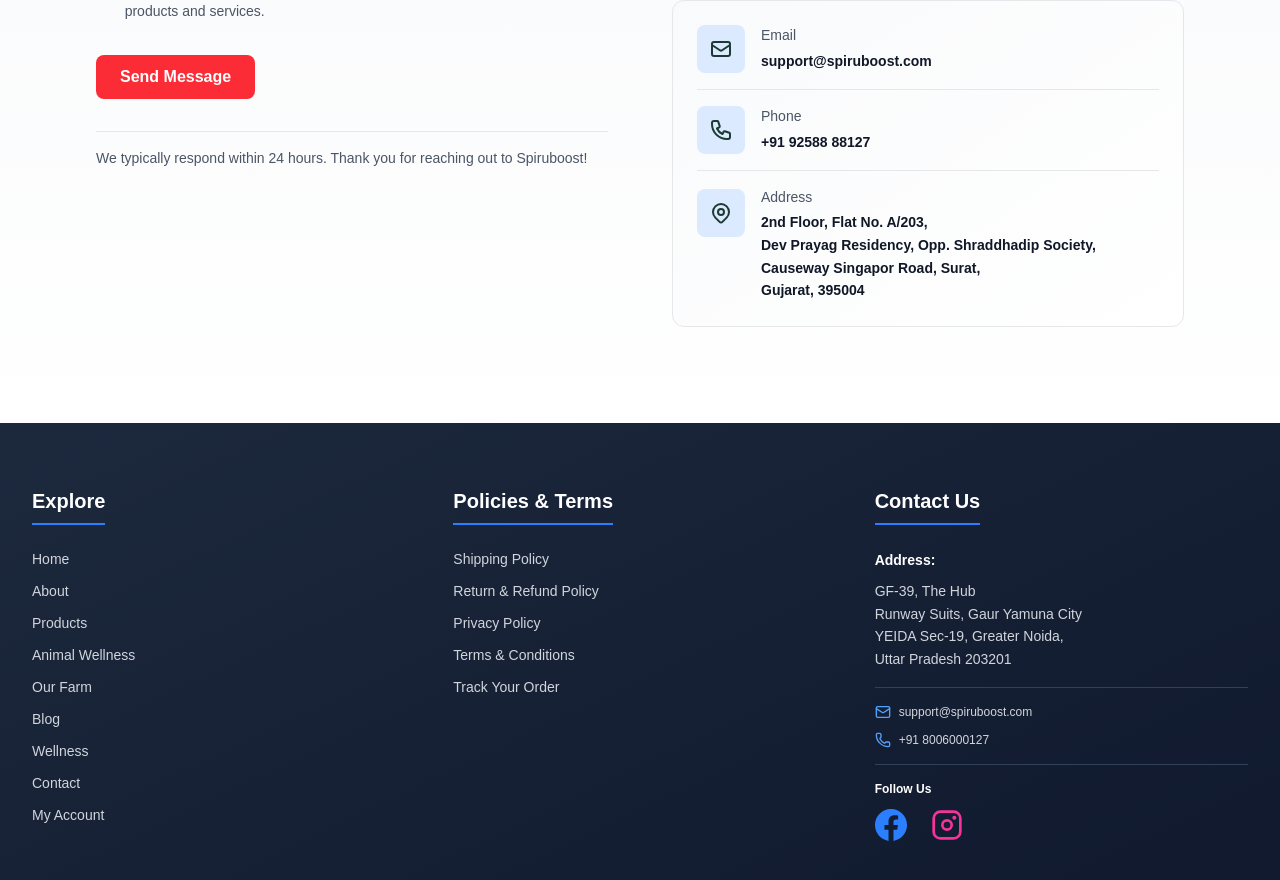
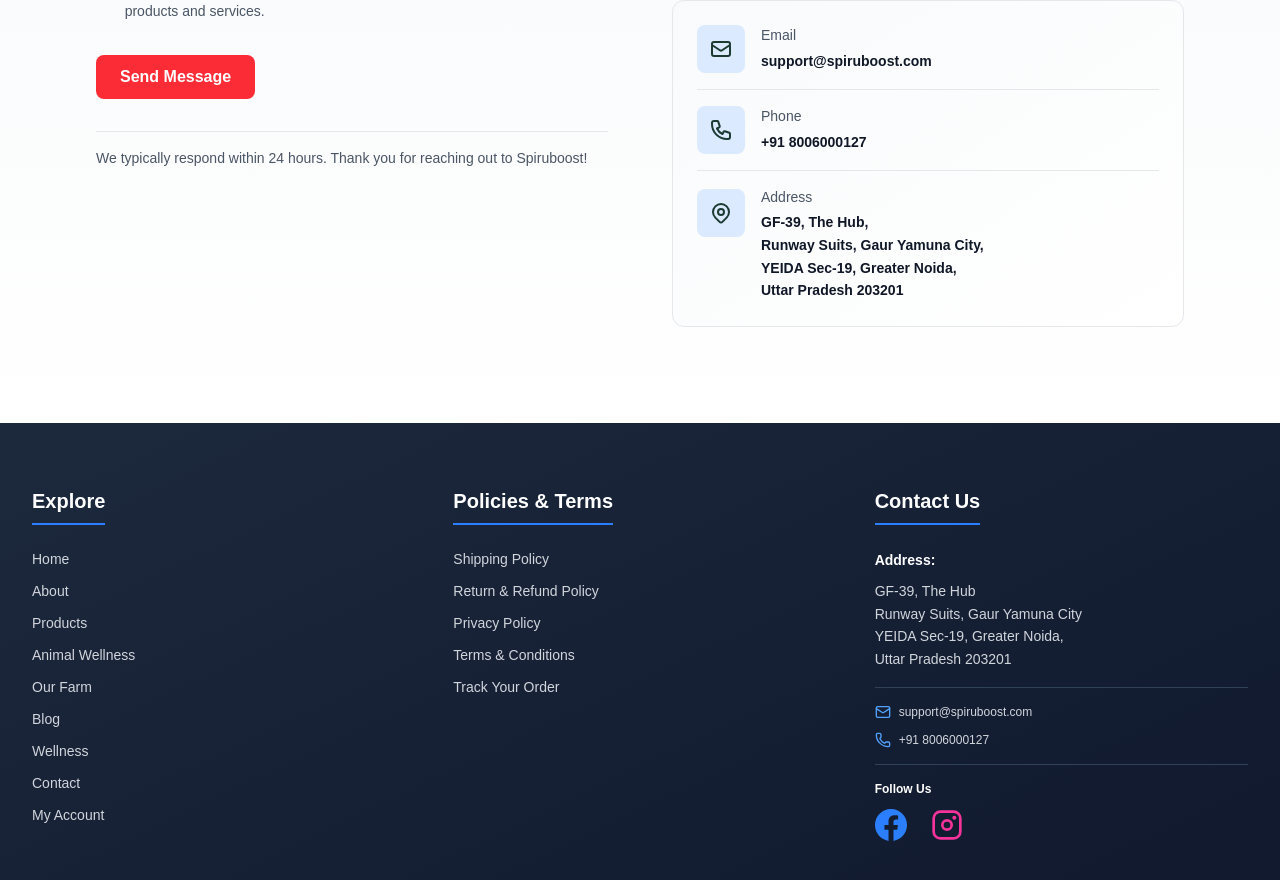
Before and after one commit to Sakshamonly/SPIRUBOOST_NEW, a Next.js app: page /contact in a window 1280 px wide. Shown: the part 996-1876 px from the top of the page. Built offline with nearby package versions, Linux system fonts and the light colour scheme; no server answers.

Commit message:
final backend update before handover

```diff
--- a/app/contact/page.jsx
+++ b/app/contact/page.jsx
@@ -329,10 +329,10 @@
                     <div className="flex-1">
                       <p className="text-sm text-gray-600 mb-1">Phone</p>
                       <a
-                        href="tel:+919258888127"
+                        href="tel:+918006000127"
                         className="text-sm font-semibold text-gray-900 hover:text-blue-700 transition-colors"
                       >
-                        +91 92588 88127
+                        +91 8006000127
                       </a>
                     </div>
                   </div>
@@ -362,11 +362,10 @@
                     <div className="flex-1">
                       <p className="text-sm text-gray-600 mb-1">Address</p>
                       <p className="text-sm font-semibold text-gray-900 leading-relaxed">
-                        2nd Floor, Flat No. A/203,<br />
-                        Dev Prayag Residency, Opp. Shraddhadip Society,<br />
-                        Causeway Singapor Road, Surat,<br />
-                        Gujarat, 395004
-                      </p>
+                      GF-39, The Hub,<br />
+                      Runway Suits, Gaur Yamuna City,<br />
+                      YEIDA Sec-19, Greater Noida,<br />
+                      Uttar Pradesh 203201</p>
                     </div>
                   </div>
                 </div>
```
